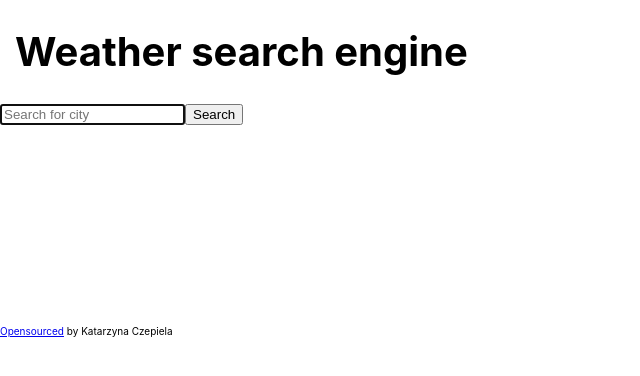
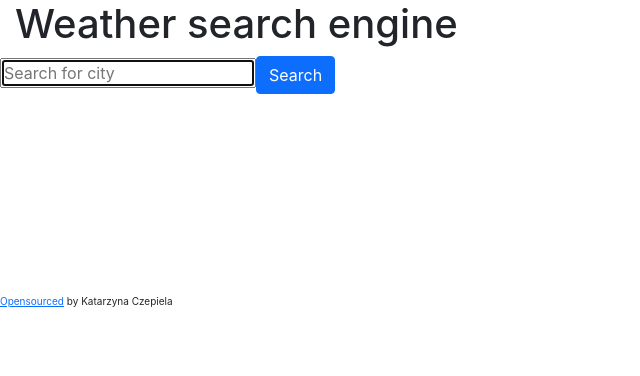
Before and after one commit to katcze91/weather-react, a React (Create React App) app: page / in a window 1280 px wide. Shown: the top 376 px of the page, without its empty margins (0-640 px from the left). Built offline with nearby package versions, Linux system fonts and the light colour scheme.

Commit message:
added bootstrap

```diff
--- a/package.json
+++ b/package.json
@@ -7,6 +7,7 @@
     "@testing-library/react": "^13.2.0",
     "@testing-library/user-event": "^13.5.0",
     "axios": "^0.27.2",
+    "bootstrap": "^5.1.3",
     "react": "^18.1.0",
     "react-dom": "^18.1.0",
     "react-scripts": "5.0.1",
--- a/src/App.js
+++ b/src/App.js
@@ -40,13 +40,15 @@ function App() {
          placeholder="Search for city"
          autoFocus="on"
          onChange={updateCity}
+
        />
-       <input type="submit" value="Search" />
+       <input type="submit" value="Search" className="btn btn-primary" />
      </form>
    );
    if (value) {
      return (
        <div className="currentWeather">
+         <div classname="container">
            {form}
            <h3>{place}</h3>
            <ul className="currentWeather">
@@ -60,6 +62,7 @@ function App() {
              </li>
            </ul>
          </div>
+       </div>
      );
    } else {
      return form;
--- a/src/index.js
+++ b/src/index.js
@@ -1,5 +1,8 @@
 import React from 'react';
 import ReactDOM from 'react-dom/client';
+import 'bootstrap/dist/css/bootstrap.css';
+// Put any other imports below so that CSS from your
+// components takes precedence over default styles.
 import './index.css';
 import App from './App';
 import Footer from './Footer';
```
Also changed, not shown: 1 other file (tests, documents, lock files or other folders). Lines whose indentation alone changed are shown as unchanged.
